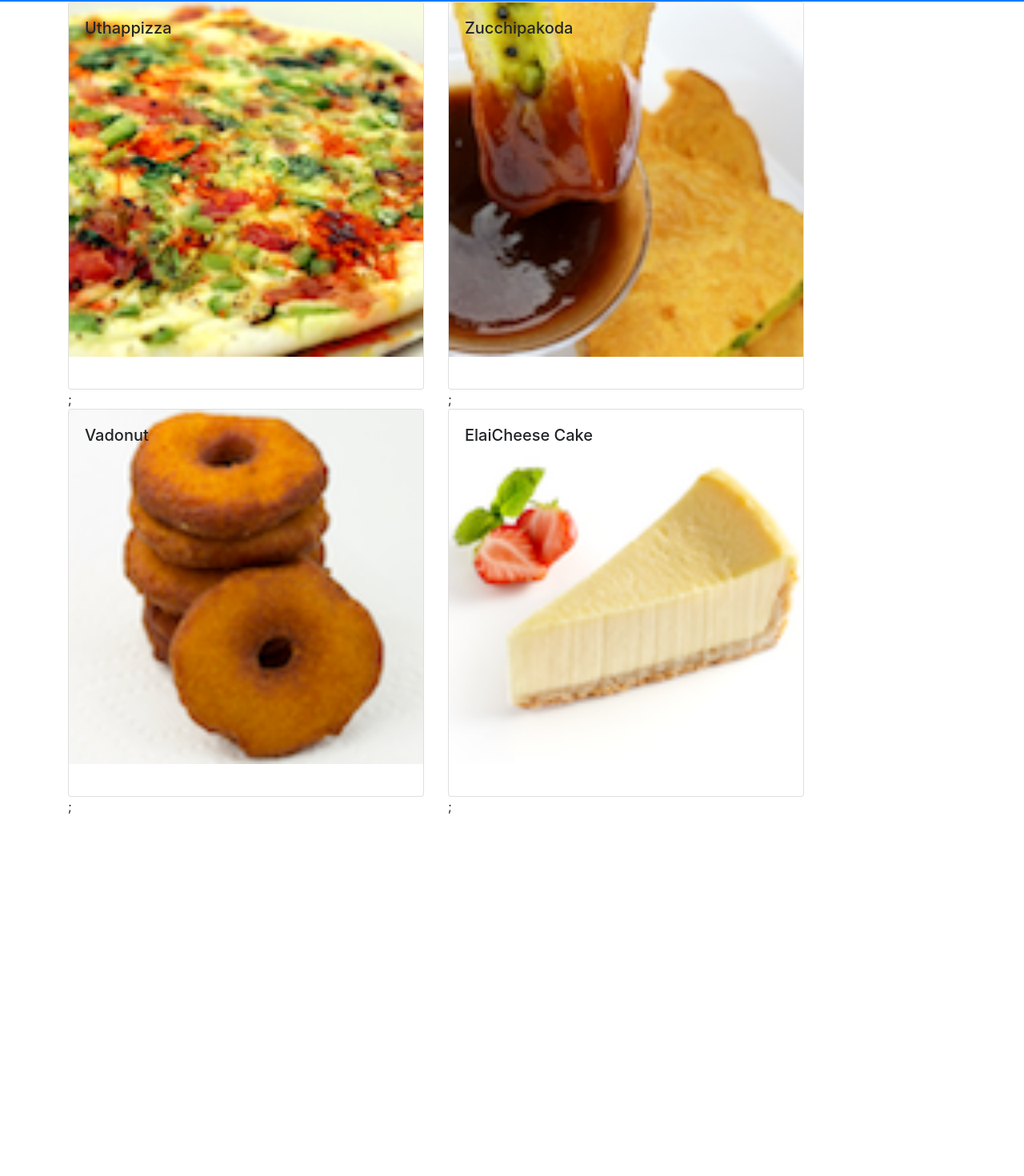
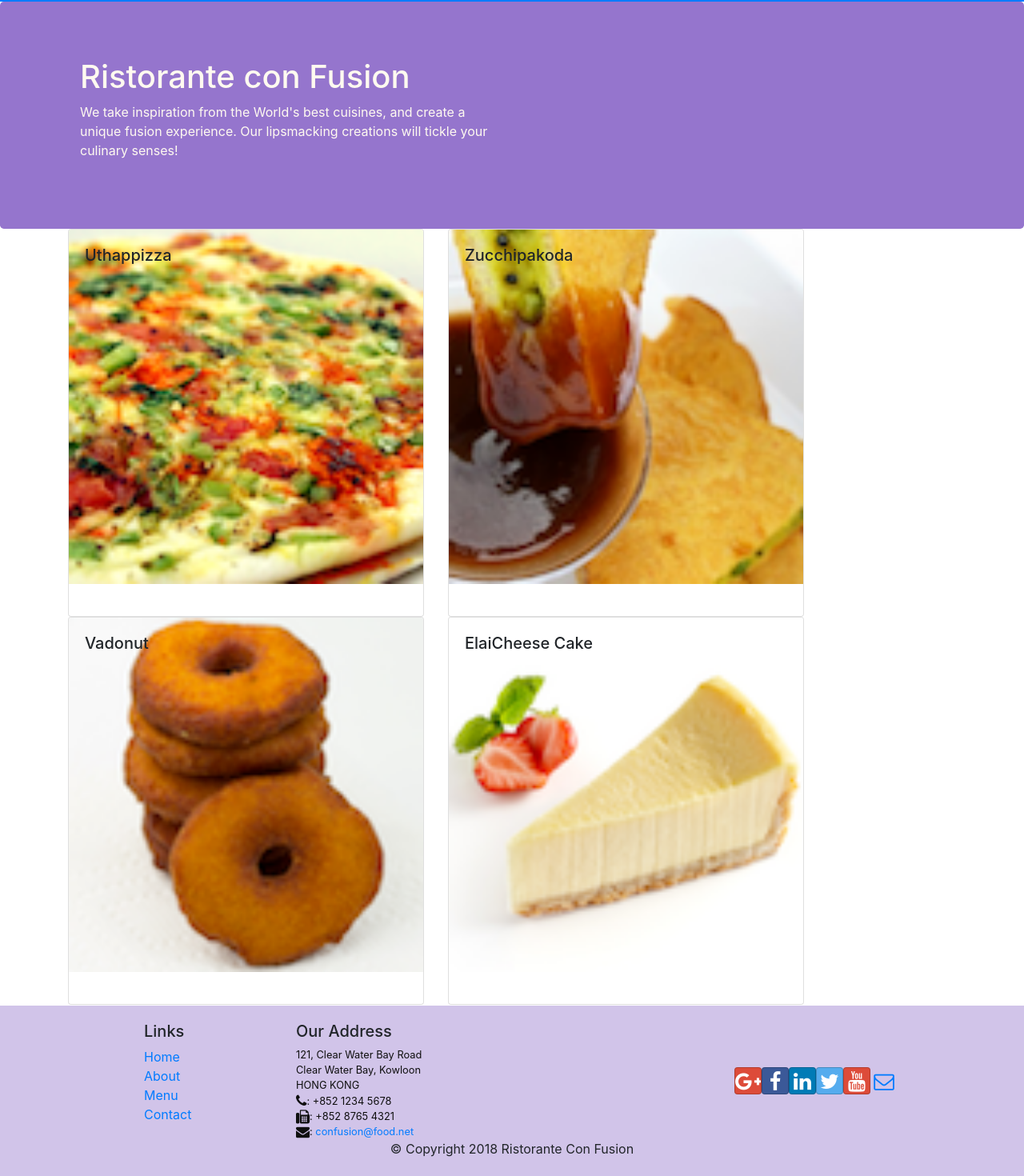
Before and after one commit to shrutivirani/confusion_React, a React (Create React App) app: page / in a window 1280 px wide. Shown: the part 54-1524 px from the top of the page at 80% size. Before the commit the page ends 1075 px from the top, so only its background shows below. Built offline with nearby package versions, Linux system fonts and the light colour scheme.

Commit message:
Create Header and Footer Component

```diff
--- a/package.json
+++ b/package.json
@@ -7,9 +7,12 @@
     "@testing-library/react": "^11.2.6",
     "@testing-library/user-event": "^12.8.3",
     "bootstrap": "^4.0.0",
+    "bootstrap-social": "^5.1.1",
+    "font-awesome": "^4.7.0",
     "react": "^17.0.2",
     "react-dom": "^17.0.2",
     "react-popper": "^0.9.2",
+    "react-router-dom": "^4.2.2",
     "react-scripts": "4.0.3",
     "reactstrap": "^5.0.0",
     "web-vitals": "^1.1.1"
--- a/src/App.css
+++ b/src/App.css
@@ -36,3 +36,37 @@
     transform: rotate(360deg);
   }
 } */
+
+.row-header {
+  margin: 0px auto;
+  padding: 0px auto;
+}
+
+.row-content {
+  margin: 0px auto;
+  padding: 50px 0px 50px 0px;
+  border-bottom: 1px ridge;
+  min-height: 400px;
+}
+
+.footer {
+  background-color: #d1c4e9;
+  margin: 0px auto;
+  padding: 20px 0px 20px 0px;
+}
+.jumbotron {
+  padding: 70px 30px 70px 30px;
+  margin: 0px auto;
+  background: #9575cd;
+  color: floralwhite;
+}
+
+address {
+  font-size: 80%;
+  margin: 0px;
+  color: #0f0f0f;
+}
+
+.navbar-dark {
+  background-color: #512da8;
+}
--- a/src/App.js
+++ b/src/App.js
@@ -1,13 +1,16 @@
 import React, { Component } from "react";
 import "./App.css";
 import Main from "./components/mainComponent";
+import { BrowserRouter } from "react-router-dom";
 
 export default class App extends Component {
   render() {
     return (
-      <div>
-        <Main />
-      </div>
+      <BrowserRouter>
+        <div>
+          <Main />
+        </div>
+      </BrowserRouter>
     );
   }
 }
--- a/src/components/dishDetailsComponent.js
+++ b/src/components/dishDetailsComponent.js
@@ -1,4 +1,4 @@
-import React, { Component } from "react";
+import React from "react";
 import { Card, CardImg, CardText, CardBody, CardTitle } from "reactstrap";
 
 function RenderDish({ dish }) {
--- /dev/null
+++ b/src/components/footerComponent.js
@@ -0,0 +1,93 @@
+import React, { Component } from "react";
+
+class Footer extends Component {
+  state = {};
+  render() {
+    return (
+      <div className="footer">
+        <div className="container">
+          <div className="row justify-content-center">
+            <div className="col-4 offset-1 col-sm-2">
+              <h5>Links</h5>
+              <ul className="list-unstyled">
+                <li>
+                  <a href="#">Home</a>
+                </li>
+                <li>
+                  <a href="#">About</a>
+                </li>
+                <li>
+                  <a href="#">Menu</a>
+                </li>
+                <li>
+                  <a href="contactus.html">Contact</a>
+                </li>
+              </ul>
+            </div>
+            <div className="col-7 col-sm-5">
+              <h5>Our Address</h5>
+              <address>
+                121, Clear Water Bay Road
+                <br />
+                Clear Water Bay, Kowloon
+                <br />
+                HONG KONG
+                <br />
+                <i className="fa fa-phone fa-lg"></i>: +852 1234 5678
+                <br />
+                <i className="fa fa-fax fa-lg"></i>: +852 8765 4321
+                <br />
+                <i className="fa fa-envelope fa-lg"></i>:{" "}
+                <a href="mailto:confusion@food.net">confusion@food.net</a>
+              </address>
+            </div>
+            <div className="col-12 col-sm-4 align-self-center">
+              <div className="text-center">
+                <a
+                  className="btn btn-social-icon btn-google"
+                  href="http://google.com/+"
+                >
+                  <i className="fa fa-google-plus"></i>
+                </a>
+                <a
+                  className="btn btn-social-icon btn-facebook"
+                  href="http://www.facebook.com/profile.php?id="
+                >
+                  <i className="fa fa-facebook"></i>
+                </a>
+                <a
+                  className="btn btn-social-icon btn-linkedin"
+                  href="http://www.linkedin.com/in/"
+                >
+                  <i className="fa fa-linkedin"></i>
+                </a>
+                <a
+                  className="btn btn-social-icon btn-twitter"
+                  href="http://twitter.com/"
+                >
+                  <i className="fa fa-twitter"></i>
+                </a>
+                <a
+                  className="btn btn-social-icon btn-google"
+                  href="http://youtube.com/"
+                >
+                  <i className="fa fa-youtube"></i>
+                </a>
+                <a className="btn btn-social-icon" href="mailto:">
+                  <i className="fa fa-envelope-o"></i>
+                </a>
+              </div>
+            </div>
+          </div>
+          <div className="row justify-content-center">
+            <div className="col-auto">
+              <p>© Copyright 2018 Ristorante Con Fusion</p>
+            </div>
+          </div>
+        </div>
+      </div>
+    );
+  }
+}
+
+export default Footer;
--- /dev/null
+++ b/src/components/headerComponent.js
@@ -0,0 +1,33 @@
+import React, { Component } from "react";
+import { Jumbotron, Navbar, NavbarBrand } from "reactstrap";
+
+class Header extends Component {
+  state = {};
+  render() {
+    return (
+      <>
+        <Navbar dark color="primary">
+          <div className="container">
+            <NavbarBrand href="/">Restaurant</NavbarBrand>
+          </div>
+        </Navbar>
+        <Jumbotron>
+          <div className="container">
+            <div className="raw raw-header">
+              <div className="col-12 col-sm-6">
+                <h1>Ristorante con Fusion</h1>
+                <p>
+                  We take inspiration from the World's best cuisines, and create
+                  a unique fusion experience. Our lipsmacking creations will
+                  tickle your culinary senses!
+                </p>
+              </div>
+            </div>
+          </div>
+        </Jumbotron>
+      </>
+    );
+  }
+}
+
+export default Header;
--- a/src/components/mainComponent.js
+++ b/src/components/mainComponent.js
@@ -1,9 +1,11 @@
 import React, { Component } from "react";
-import { Navbar, NavbarBrand } from "reactstrap";
+import { Switch, Route, Redirect } from "react-router-dom";
 import { DISHES } from "../components/shared/dishes";
 import { COMMENTS } from "../components/shared/comments";
 import Menu from "./menuComponent";
 import DishDetailsComponent from "./dishDetailsComponent";
+import Header from "./headerComponent";
+import Footer from "./footerComponent";
 
 export default class Main extends Component {
   constructor(props) {
@@ -22,11 +24,7 @@
   render() {
     return (
       <div>
-        <Navbar dark color="primary">
-          <div className="container">
-            <NavbarBrand href="/">Restaurant</NavbarBrand>
-          </div>
-        </Navbar>
+        <Header />
         <Menu
           dishes={this.state.dishes}
           comments={this.state.comments}
@@ -42,6 +40,7 @@
             (comment) => comment.dishId === this.state.selectedDish
           )}
         />
+        <Footer />
       </div>
     );
   }
--- a/src/components/menuComponent.js
+++ b/src/components/menuComponent.js
@@ -1,4 +1,4 @@
-import React, { Component } from "react";
+import React from "react";
 import { Card, CardImg, CardImgOverlay, CardBody, CardTitle } from "reactstrap";
 
 function RenderMenuItem({ dish, onClick }) {
@@ -18,7 +18,7 @@
   const menu = props.dishes.map((dish) => {
     return (
       <div key={dish.id} className="col-12 col-md-5 ">
-        <RenderMenuItem dish={dish} onClick={props.onClick} />;
+        <RenderMenuItem dish={dish} onClick={props.onClick} />
       </div>
     );
   });
--- a/src/index.js
+++ b/src/index.js
@@ -1,6 +1,8 @@
 import React from "react";
 import ReactDOM from "react-dom";
 import "bootstrap/dist/css/bootstrap.min.css";
+import "font-awesome/css/font-awesome.min.css";
+import "bootstrap-social/bootstrap-social.css";
 import "./index.css";
 import App from "./App";
 import reportWebVitals from "./reportWebVitals";
```
Also changed, not shown: src/components/homeComponent.js (added, +14 -0 lines), 1 other file (tests, documents, lock files or other folders).
